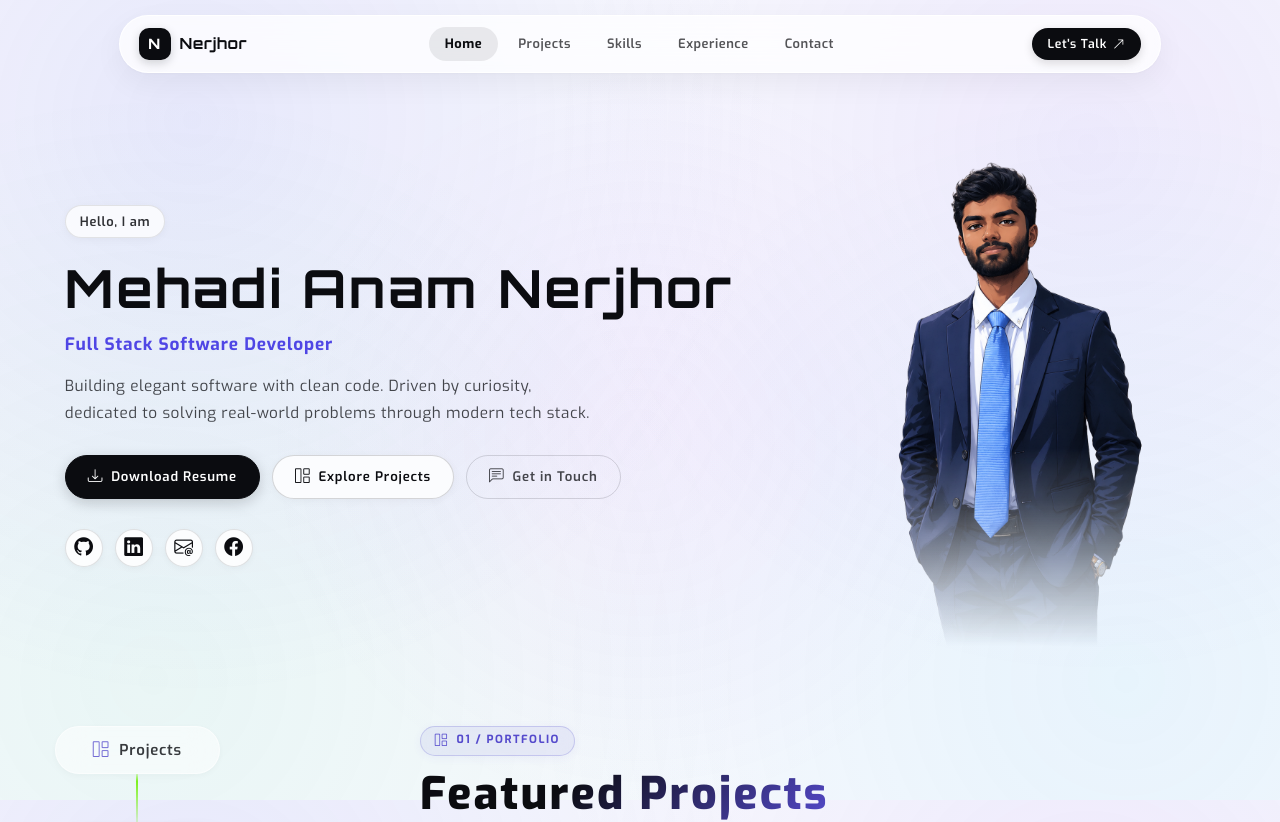
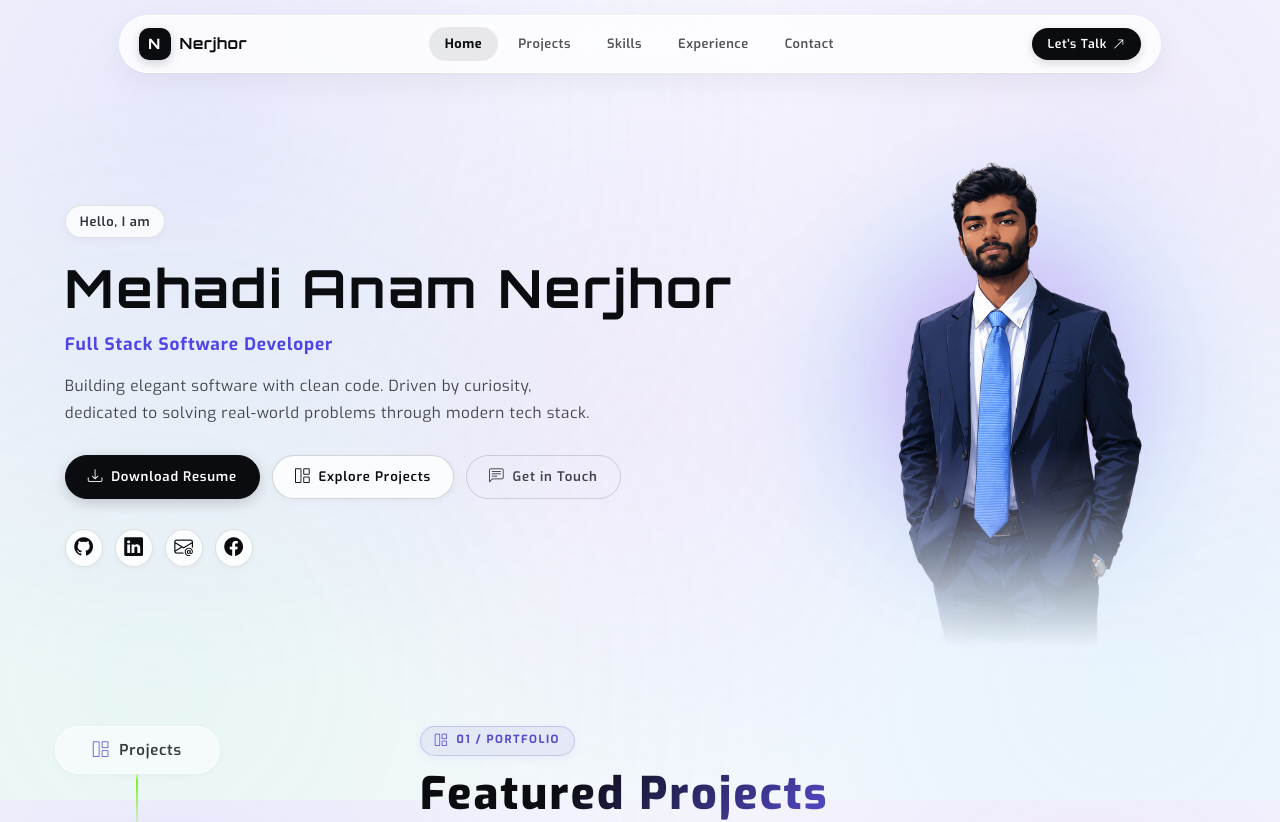
Before and after one commit to mehedienf/mehedienf.github.io, a Next.js app: page / in a window 1280 px wide. Shown: the top 822 px of the page. Built offline with nearby package versions, Linux system fonts and the light colour scheme; a web font is replaced by a local one.

Commit message:
image background glow

```diff
--- a/src/app/globals.css
+++ b/src/app/globals.css
@@ -623,7 +623,47 @@ main {
   box-shadow: none !important;
 }
 
+/* Ambient backlight glow behind hero person cutout */
+.hero-image-glow {
+  position: absolute;
+  top: 10%;
+  left: 50%;
+  transform: translate(-50%, 0);
+  width: 90%;
+  height: 80%;
+  background: radial-gradient(
+    ellipse at center,
+    rgba(99, 102, 241, 0.45) 0%,
+    rgba(147, 51, 234, 0.3) 38%,
+    rgba(56, 189, 248, 0.18) 60%,
+    rgba(0, 0, 0, 0) 78%
+  );
+  filter: blur(48px);
+  -webkit-filter: blur(48px);
+  border-radius: 50%;
+  z-index: 0;
+  pointer-events: none;
+  animation: heroGlowPulse 6s ease-in-out infinite alternate;
+}
+
+@keyframes heroGlowPulse {
+  0% {
+    transform: translate(-50%, 0) scale(0.92);
+    opacity: 0.8;
+  }
+  50% {
+    transform: translate(-50%, -10px) scale(1.05);
+    opacity: 1;
+  }
+  100% {
+    transform: translate(-50%, 0) scale(0.95);
+    opacity: 0.85;
+  }
+}
+
 .hero-person-img {
+  position: relative;
+  z-index: 1;
   width: 100%;
   height: auto;
   max-height: 520px;
--- a/src/components/Hero.tsx
+++ b/src/components/Hero.tsx
@@ -85,6 +85,7 @@ export default function Hero() {
       {/* Hero Image */}
       <div className="home-image">
         <div className="hero-image-wrapper">
+          <div className="hero-image-glow" aria-hidden="true"></div>
           <Image
             src={portfolioData.hero.image}
             alt={portfolioData.hero.name}
```
